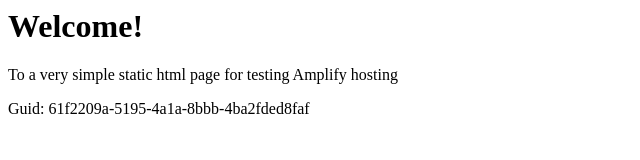
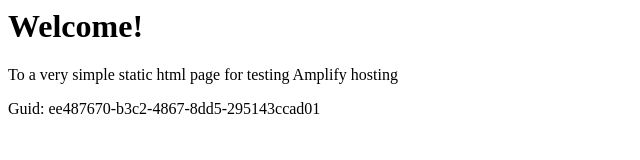
Before and after one commit to aws-aemilia-iad/Github-PR-Commit-Integration-Test-DoNotTouch-GitHubWebhookPushCanaryTest-v1-gamma-us-east-1, a website: page src/index.html in a window 1280 px wide. Shown: the full height of the page, 0-640 px from the left. Drawn offline with Linux system fonts and the light colour scheme.

Commit message:
commit from integ tests

```diff
--- a/src/index.html
+++ b/src/index.html
@@ -12,6 +12,6 @@
 <body>
     <h1>Welcome!</h1>
     <p>To a very simple static html page for testing Amplify hosting</p>
-    <p>Guid: 61f2209a-5195-4a1a-8bbb-4ba2fded8faf</p></body>
+    <p>Guid: ee487670-b3c2-4867-8dd5-295143ccad01</p></body>
 
 </html>
```
